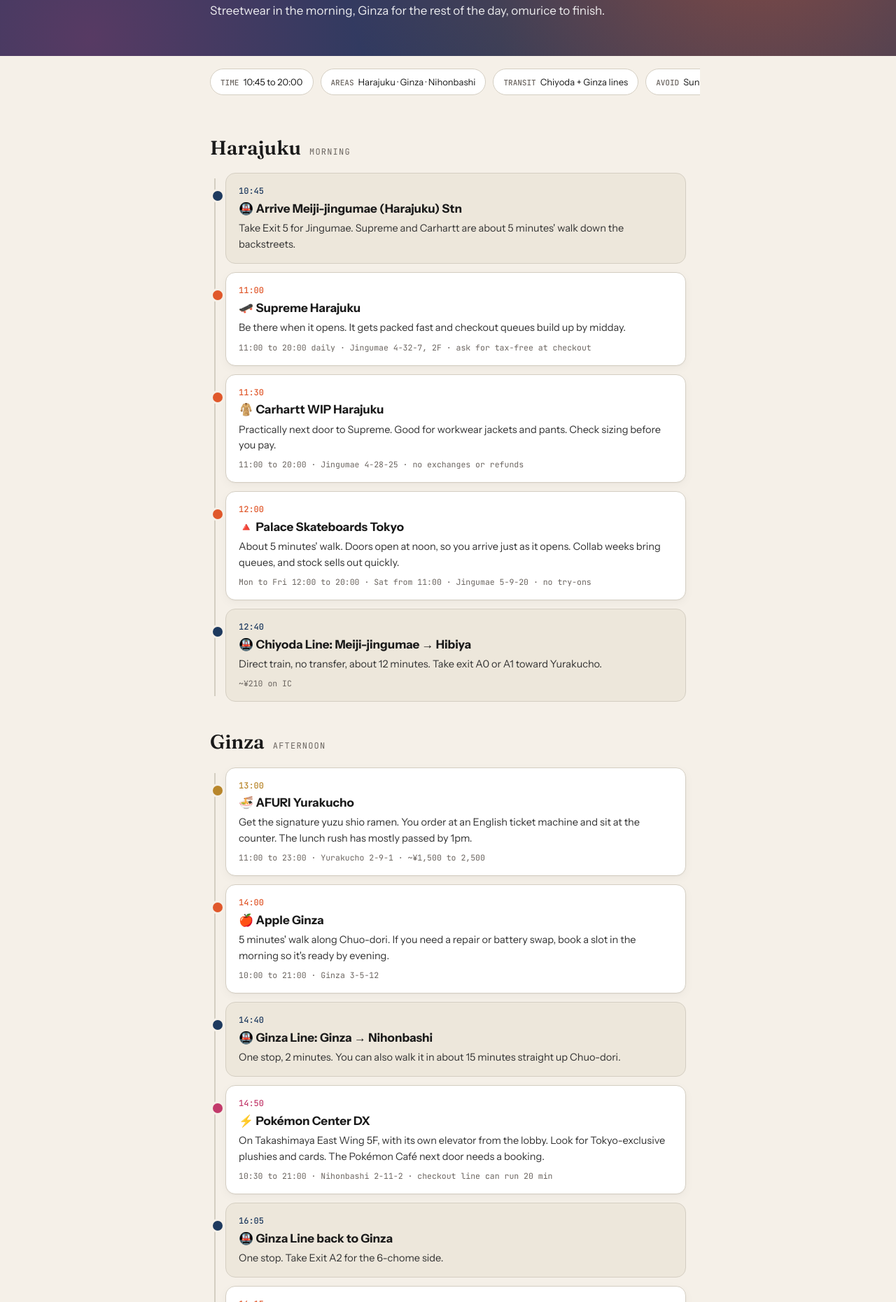
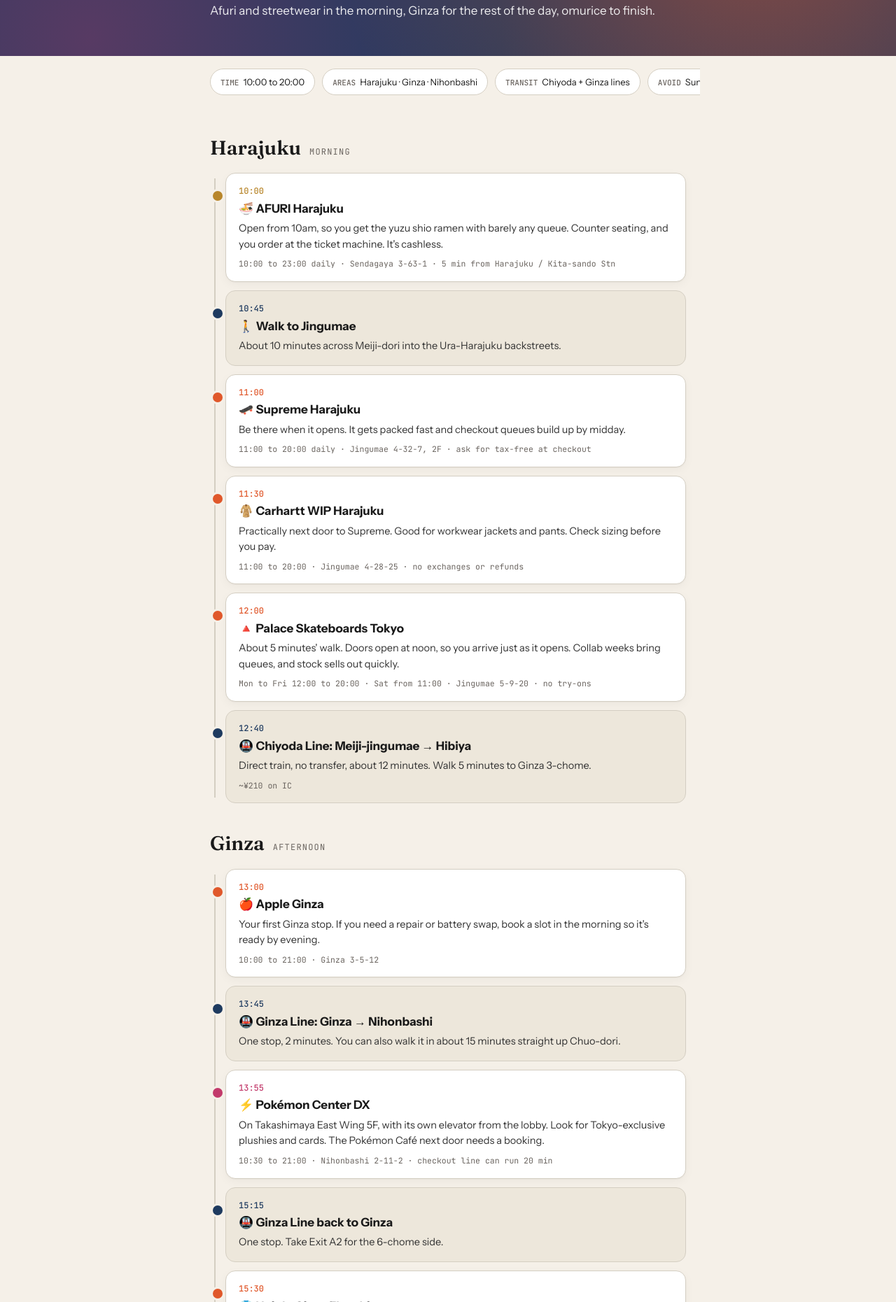
Before and after one commit to dnnklls/tokyo-2026, a plain HTML site: page day-trip.html in a window 1280 px wide. Shown: the part 179-2040 px from the top of the page at 70% size. Drawn offline with Linux system fonts and the light colour scheme.

Commit message:
feat: start day trip at AFURI Harajuku
Co-Authored-By: Claude Opus 5.5 <noreply@anthropic.com>
Claude-Session: https://claude.ai/code/session_017KAdcpe93tYLkU5QgWp8CD

```diff
--- a/day-trip.html
+++ b/day-trip.html
@@ -59,12 +59,12 @@
   <div class="wrap">
     <div class="eyebrow">Tokyo · One-day plan · Mon to Sat</div>
     <h1>Harajuku <em>to</em> Ginza</h1>
-    <p>Streetwear in the morning, Ginza for the rest of the day, omurice to finish.</p>
+    <p>Afuri and streetwear in the morning, Ginza for the rest of the day, omurice to finish.</p>
   </div>
 </header>
 
 <div class="chips">
-  <div class="chip"><b>Time</b>10:45 to 20:00</div>
+  <div class="chip"><b>Time</b>10:00 to 20:00</div>
   <div class="chip"><b>Areas</b>Harajuku · Ginza · Nihonbashi</div>
   <div class="chip"><b>Transit</b>Chiyoda + Ginza lines</div>
   <div class="chip"><b>Avoid</b>Sundays (Rengatei closed)</div>
@@ -75,10 +75,16 @@
 
   <div class="phase"><h2>Harajuku</h2><span>Morning</span></div>
   <div class="timeline">
+    <div class="card food">
+      <div class="time">10:00</div>
+      <h3>🍜 AFURI Harajuku</h3>
+      <p>Open from 10am, so you get the yuzu shio ramen with barely any queue. Counter seating, and you order at the ticket machine. It's cashless.</p>
+      <div class="meta">10:00 to 23:00 daily · Sendagaya 3-63-1 · 5 min from Harajuku / Kita-sando Stn</div>
+    </div>
     <div class="card move">
       <div class="time">10:45</div>
-      <h3>🚇 Arrive Meiji-jingumae (Harajuku) Stn</h3>
-      <p>Take Exit 5 for Jingumae. Supreme and Carhartt are about 5 minutes' walk down the backstreets.</p>
+      <h3>🚶 Walk to Jingumae</h3>
+      <p>About 10 minutes across Meiji-dori into the Ura-Harajuku backstreets.</p>
     </div>
     <div class="card shop">
       <div class="time">11:00</div>
@@ -101,43 +107,37 @@
     <div class="card move">
       <div class="time">12:40</div>
       <h3>🚇 Chiyoda Line: Meiji-jingumae → Hibiya</h3>
-      <p>Direct train, no transfer, about 12 minutes. Take exit A0 or A1 toward Yurakucho.</p>
+      <p>Direct train, no transfer, about 12 minutes. Walk 5 minutes to Ginza 3-chome.</p>
       <div class="meta">~¥210 on IC</div>
     </div>
   </div>
 
   <div class="phase"><h2>Ginza</h2><span>Afternoon</span></div>
   <div class="timeline">
-    <div class="card food">
+    <div class="card shop">
       <div class="time">13:00</div>
-      <h3>🍜 AFURI Yurakucho</h3>
-      <p>Get the signature yuzu shio ramen. You order at an English ticket machine and sit at the counter. The lunch rush has mostly passed by 1pm.</p>
-      <div class="meta">11:00 to 23:00 · Yurakucho 2-9-1 · ~¥1,500 to 2,500</div>
-    </div>
-    <div class="card shop">
-      <div class="time">14:00</div>
       <h3>🍎 Apple Ginza</h3>
-      <p>5 minutes' walk along Chuo-dori. If you need a repair or battery swap, book a slot in the morning so it's ready by evening.</p>
+      <p>Your first Ginza stop. If you need a repair or battery swap, book a slot in the morning so it's ready by evening.</p>
       <div class="meta">10:00 to 21:00 · Ginza 3-5-12</div>
     </div>
     <div class="card move">
-      <div class="time">14:40</div>
+      <div class="time">13:45</div>
       <h3>🚇 Ginza Line: Ginza → Nihonbashi</h3>
       <p>One stop, 2 minutes. You can also walk it in about 15 minutes straight up Chuo-dori.</p>
     </div>
     <div class="card fun">
-      <div class="time">14:50</div>
+      <div class="time">13:55</div>
       <h3>⚡ Pokémon Center DX</h3>
       <p>On Takashimaya East Wing 5F, with its own elevator from the lobby. Look for Tokyo-exclusive plushies and cards. The Pokémon Café next door needs a booking.</p>
       <div class="meta">10:30 to 21:00 · Nihonbashi 2-11-2 · checkout line can run 20 min</div>
     </div>
     <div class="card move">
-      <div class="time">16:05</div>
+      <div class="time">15:15</div>
       <h3>🚇 Ginza Line back to Ginza</h3>
       <p>One stop. Take Exit A2 for the 6-chome side.</p>
     </div>
     <div class="card shop">
-      <div class="time">16:15</div>
+      <div class="time">15:30</div>
       <h3>👕 Uniqlo Ginza Flagship</h3>
       <p>12 floors, with lines you won't see in smaller stores, plus the full UT range. A good time to stock up on Heattech. Use the fast self-checkout.</p>
       <div class="meta">11:00 to 21:00 · Ginza 6-9-5 · tax-free counter in store</div>
```
